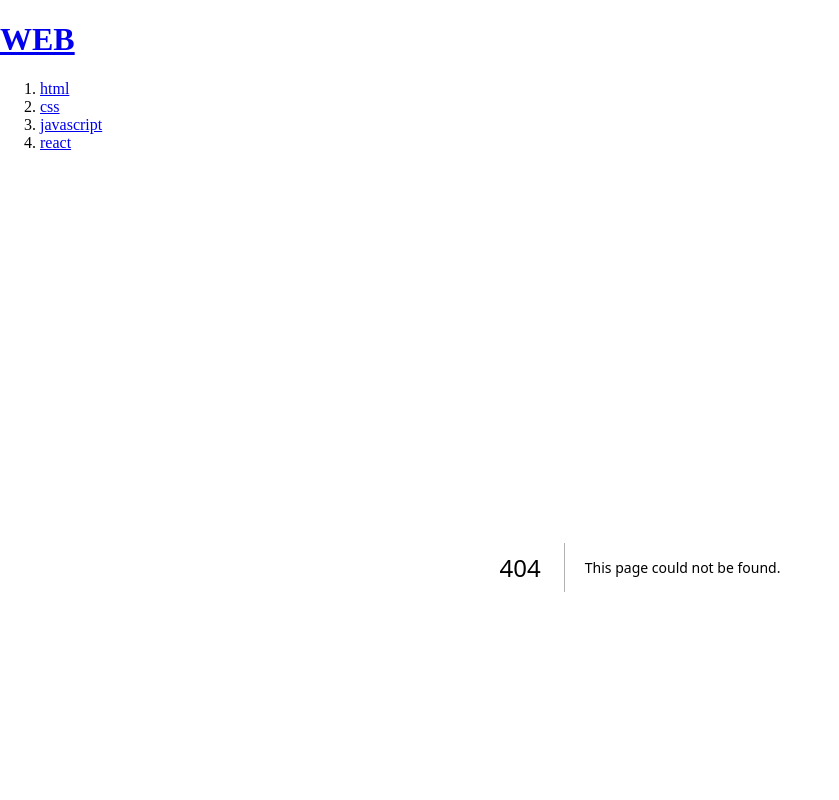
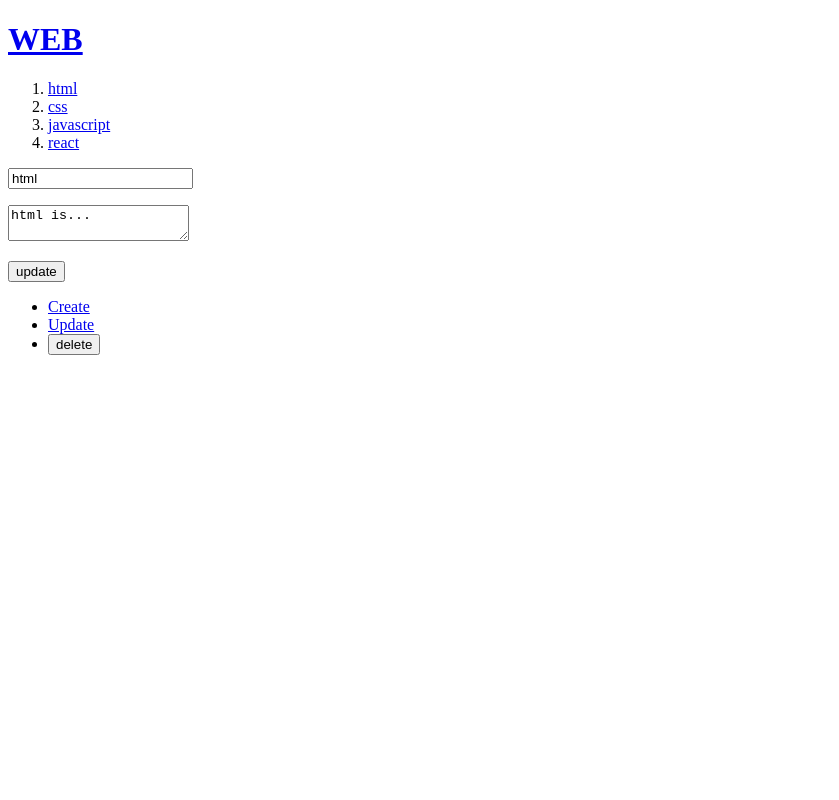
Before and after one commit to JinWan0823/nextjs, a Next.js app: page /update/1 in a window 1280 px wide. Before the commit this address had no page. Shown: the top 800 px of the page, without its empty margins (0-839 px from the left). Built offline with nearby package versions, Linux system fonts and the light colour scheme; data requests are answered from the project's data file.

Commit message:
PATCH 글 수정하기

```diff
--- a/db.json
+++ b/db.json
@@ -12,7 +12,7 @@
     },
     {
       "title": "javascript",
-      "body": "javascript is....",
+      "body": "javascript is....HAHA",
       "id": 3
     },
     {
--- /dev/null
+++ b/src/app/Controll.js
@@ -0,0 +1,25 @@
+"use client";
+import Link from "next/link";
+import { useParams } from "next/navigation";
+
+export function Controll() {
+  const params = useParams();
+  const id = params.id;
+  return (
+    <ul>
+      <li>
+        <Link href="/create">Create</Link>
+      </li>
+      {id ?
+      <>
+        <li>
+          <Link href={`/update/${id}`}>Update</Link>
+        </li>
+        <li>
+          <input type="button" value={'delete'} />
+        </li>
+      </> : null
+      }
+    </ul>
+  );
+}
--- a/src/app/layout.js
+++ b/src/app/layout.js
@@ -1,4 +1,5 @@
 //"use client";
+import { Controll } from "./Controll";
 import "./globals.css";
 import Link from "next/link";
 
@@ -23,17 +24,7 @@ export default async function RootLayout({ children }) {
           })}
         </ol>
         {children}
-        <ul>
-          <li>
-            <Link href="/create">Create</Link>
-          </li>
-          <li>
-            <Link href="/update/1">Create</Link>
-          </li>
-          <li>
-            <input type="button" value={'delete'} />
-          </li>
-        </ul>
+        <Controll />
       </body>
     </html>
   );
--- a/src/app/read/[id]/page.js
+++ b/src/app/read/[id]/page.js
@@ -1,7 +1,7 @@
 // 사용자와 상호작용 x -> Server Component
 
 export default async function Read(props){
-  const res = await fetch(`http://localhost:9999/topics/${props.params.id}`);
+  const res = await fetch(`http://localhost:9999/topics/${props.params.id}`,{cache:'no-store'});
   const topic = await res.json();
   return (
     <>
--- /dev/null
+++ b/src/app/update/[id]/page.js
@@ -0,0 +1,58 @@
+'use client';
+
+import { useParams, useRouter } from "next/navigation";
+import { useEffect, useState } from "react";
+
+export default function Update(){
+  const router = useRouter();
+  const params = useParams();
+  const [title,setTitle] = useState('');
+  const [body,setBody] = useState('');
+  useEffect(()=>{
+    fetch(`http://localhost:9999/topics/${params.id}`)
+      .then(res => res.json())
+      .then((result) => {
+        setTitle(result.title);
+        setBody(result.body);
+      })
+  },[])
+  return (
+    <form onSubmit={(e)=>{
+      e.preventDefault();
+      const title = e.target.title.value;
+      const body = e.target.body.value;
+
+      const options = {
+        method : "PATCH",
+        headers : {
+          'Content-type' : 'application/json'
+        },
+        body : JSON.stringify({title,body})
+      }
+
+      fetch('http://localhost:9999/topics/'+params.id,options)
+        .then(res => res.json())
+        .then(result =>{
+          console.log(result);
+          const lastId = result.id;
+          router.push(`/read/${lastId}`);
+          router.refresh();
+        })
+
+    }}>
+      <p>
+        <input type="text" placeholder="title" name="title" value={title} onChange={(e)=>{
+          setTitle(e.target.value);
+        }}/>
+      </p>
+      <p>
+        <textarea placeholder="body" name="body" value={body} onChange={(e)=>{
+          setBody(e.target.value);
+        }} />
+      </p>
+      <p>
+        <input type="submit" value="update" />
+      </p>
+    </form>
+  )
+}
```
